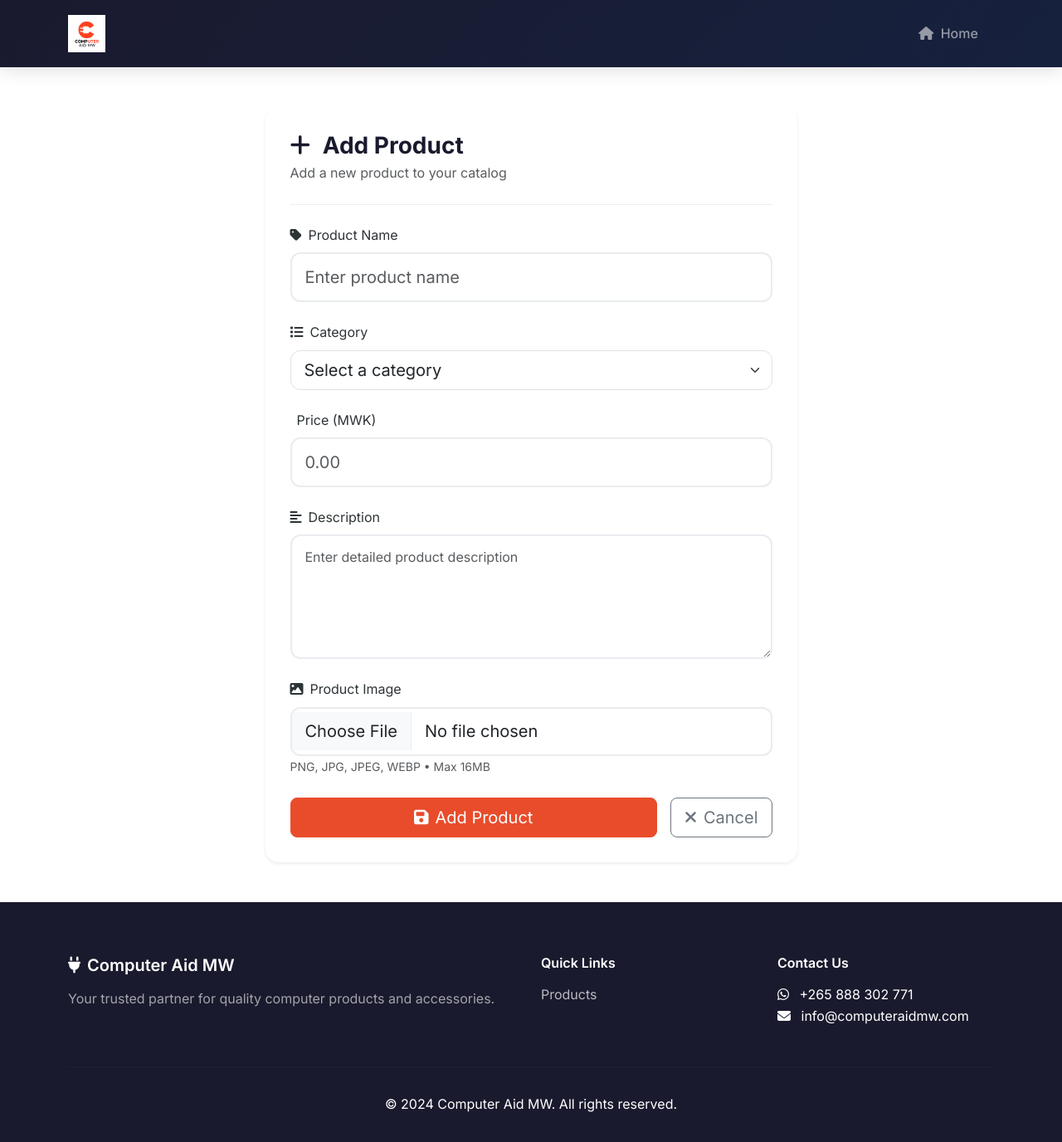
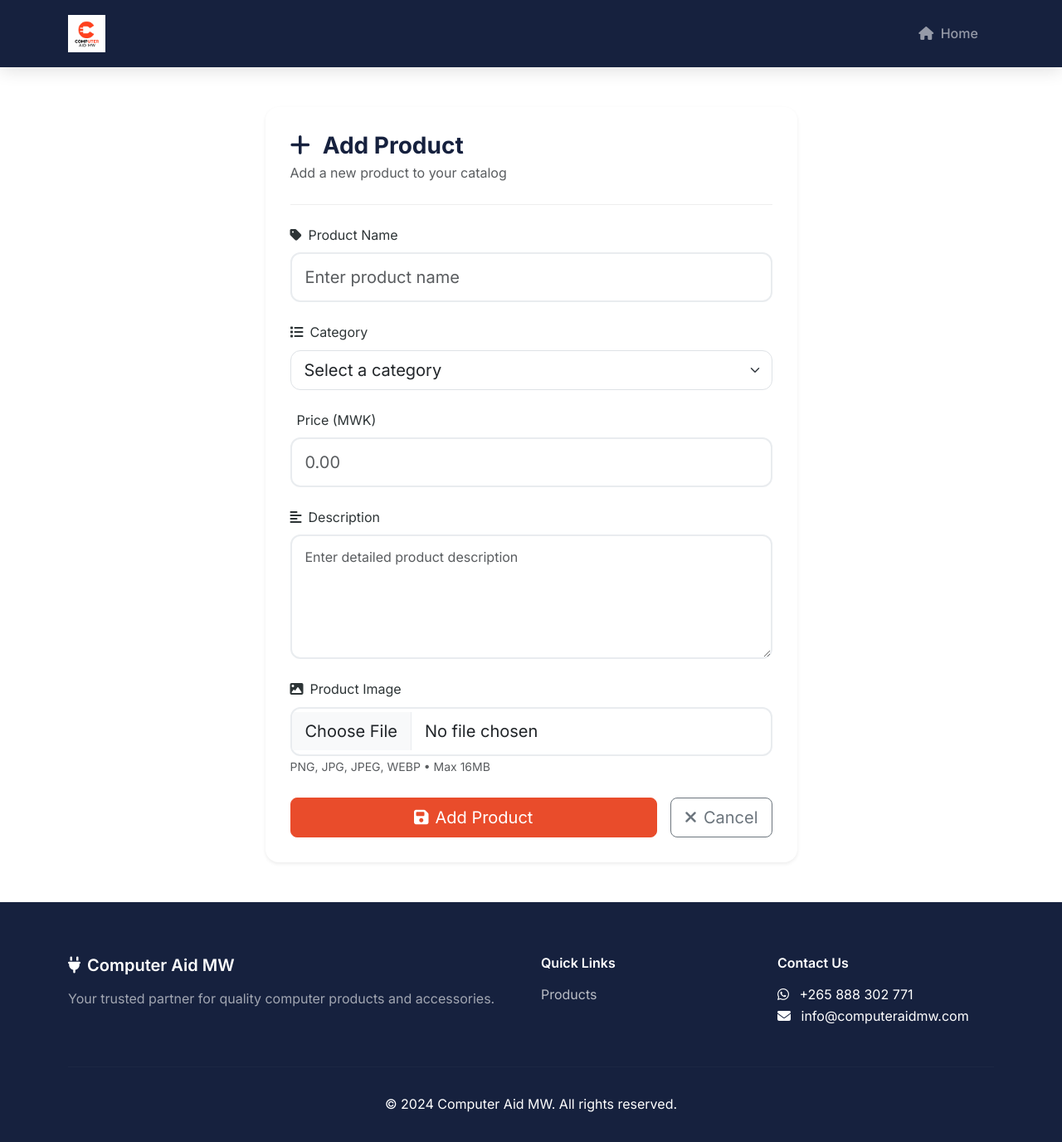
Before and after one commit to CedricNgendahimana/product-showcase, a Flask app: page /admin/product/add in a window 1280 px wide. Shown: the whole page at 83% size. Run offline with Flask 3, Linux system fonts and the light colour scheme; the visitor is signed in with stand-in values (Sample User, id 1); parts of the project's set-up code (start-up, migrations or seed data) failed here and were passed over.

Commit message:
Apply brand colors: dark hero + orange product interactions

```diff
--- a/static/css/style.css
+++ b/static/css/style.css
@@ -1,7 +1,7 @@
 :root {
     --primary-color: #e94c2b;
     --primary-dark: #c73e22;
-    --secondary-color: #1a1a2e;
+    --secondary-color: #16213e;
     --accent-color: #ff6b4a;
     --success-color: #25d366;
     --text-dark: #2d3436;
@@ -1156,7 +1156,7 @@ body {
 .feature-item i,
 .product-overlay i,
 .hero-title span {
-    color: var(--primary-dark) !important;
+    color: var(--primary-color) !important;
 }
 
 /* === PRODUCT HOVER / ACTIVE COLOR === */
```
